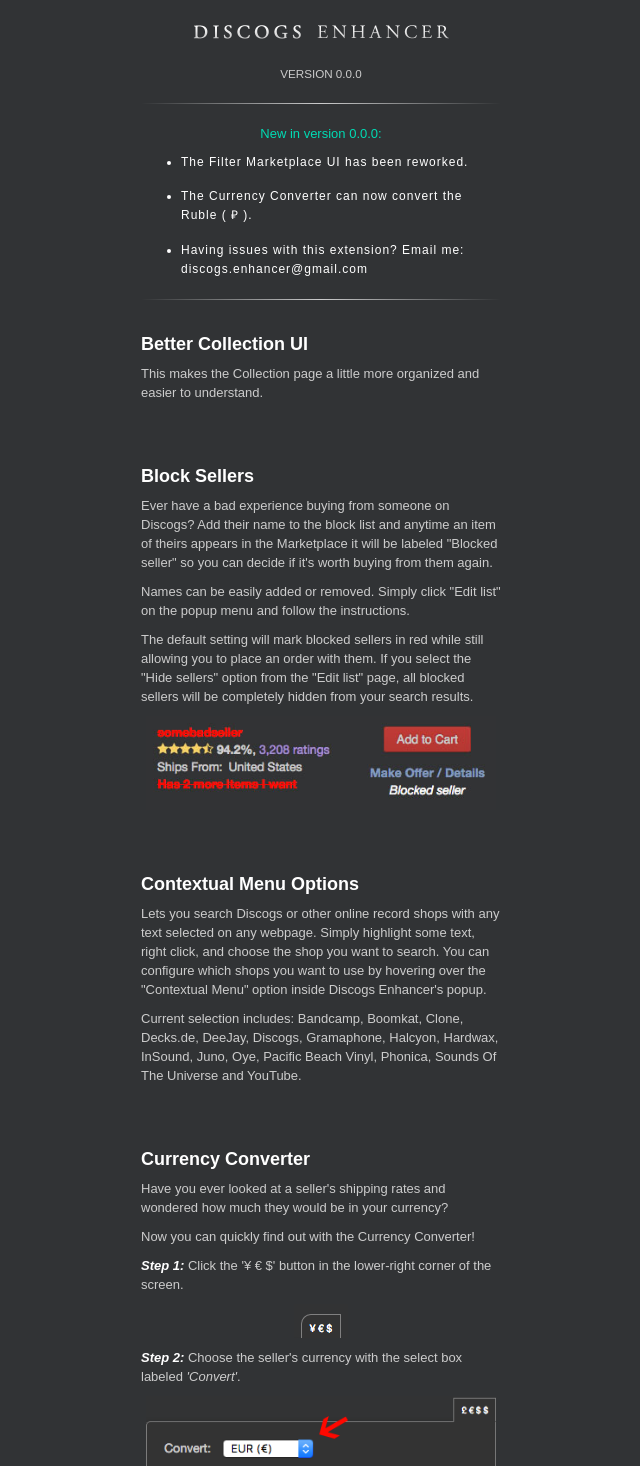
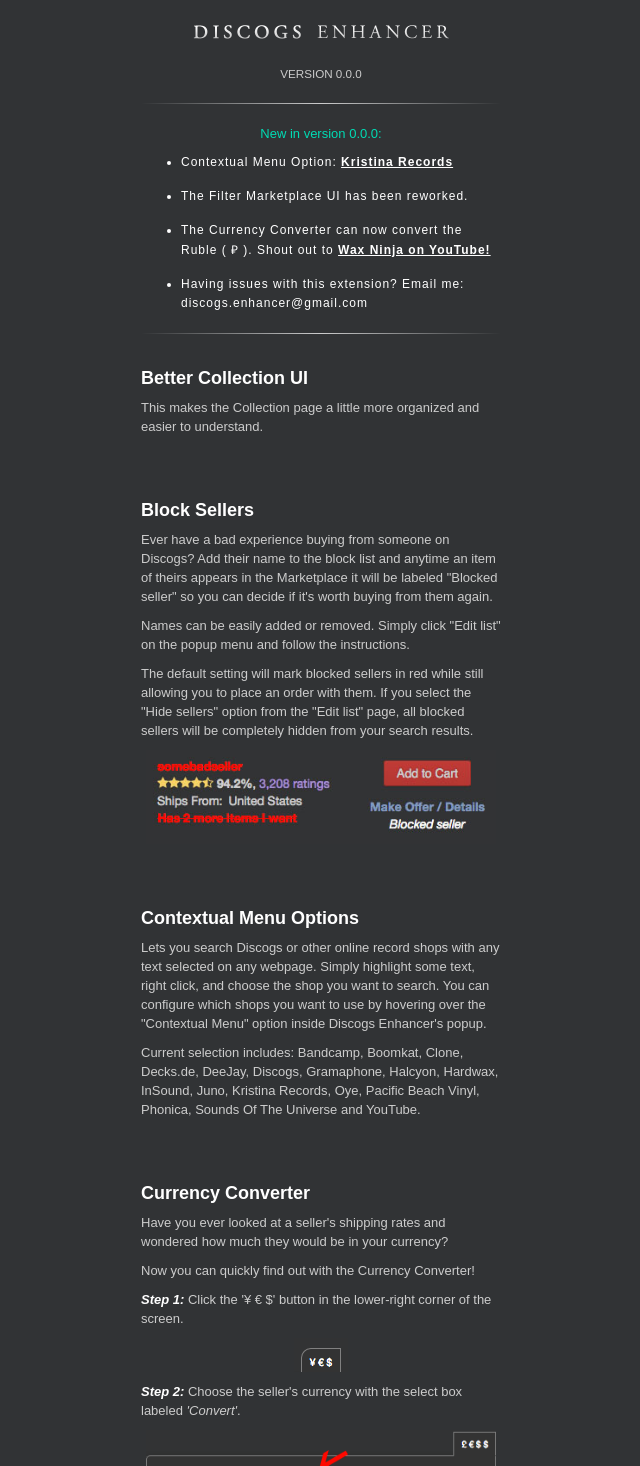
Before and after one commit to salcido/discogs-enhancer, a browser extension: page html/about.html in a window 1280 px wide. Shown: the top 1466 px of the page, without its empty margins (319-959 px from the left). Drawn offline with nearby package versions, Linux system fonts and the light colour scheme; a web font is replaced by a local one.

Commit message:
Info updates

```diff
--- a/html/about.html
+++ b/html/about.html
@@ -30,8 +30,9 @@
 
                 <p id="didUpdate" class="near-mint">New in <span class="version"></span>:
                   <ul>
+                    <li>Contextual Menu Option: <a href="#contextual-menu">Kristina Records</a></li>
                     <li>The Filter Marketplace UI has been reworked.</li>
-                    <li>The Currency Converter can now convert the Ruble ( &#8381; ).</li>
+                    <li>The Currency Converter can now convert the Ruble ( &#8381; ). Shout out to <a href="https://youtu.be/CeCCYbizUtA?t=1555" target="_blank" rel="nofollow">Wax Ninja on YouTube!</a></li>
                     <li>Having issues with this extension? Email me: discogs.enhancer@gmail.com</li>
                   </ul>
                 </p>
@@ -63,7 +64,7 @@
                 <p class="bold" id="contextual-menu">Contextual Menu Options</p>
                 <p>Lets you search Discogs or other online record shops with any text selected on any webpage. Simply highlight some text, right click, and choose the shop you want to search. You can configure which shops you want to use by hovering over the "Contextual Menu" option inside Discogs Enhancer's popup.</p>
 
-                <p class="content">Current selection includes: Bandcamp, Boomkat, Clone, Decks.de, DeeJay, Discogs, Gramaphone, Halcyon, Hardwax, InSound, Juno, Oye, Pacific Beach Vinyl, Phonica, Sounds Of The Universe and YouTube.</p>
+                <p class="content">Current selection includes: Bandcamp, Boomkat, Clone, Decks.de, DeeJay, Discogs, Gramaphone, Halcyon, Hardwax, InSound, Juno, Kristina Records, Oye, Pacific Beach Vinyl, Phonica, Sounds Of The Universe and YouTube.</p>
 
 
                 <!-- Currency Converter -->
```
